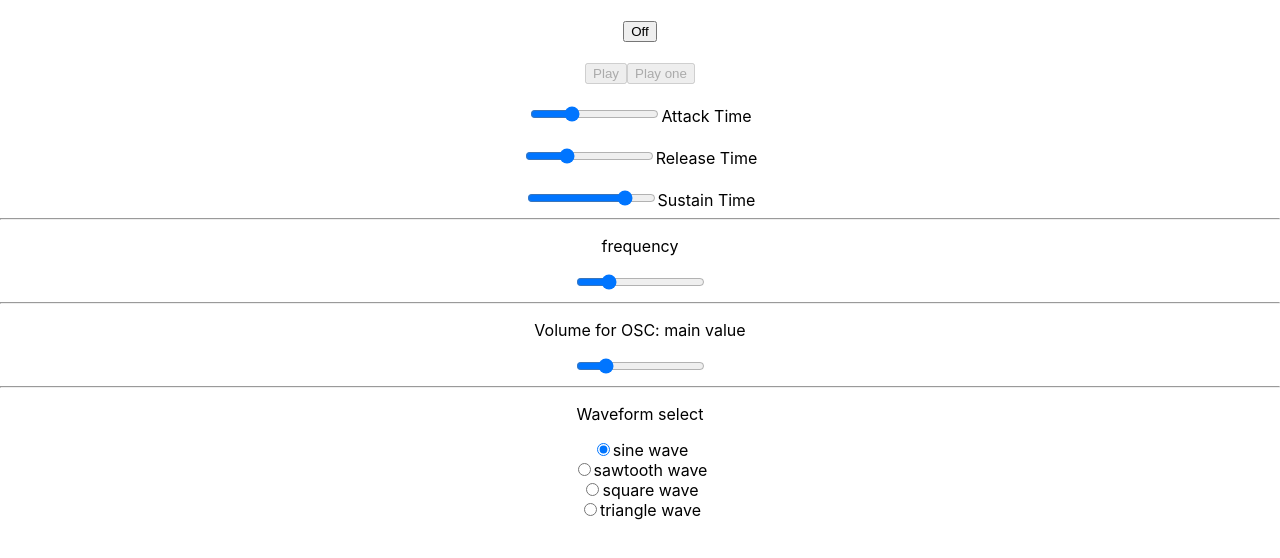
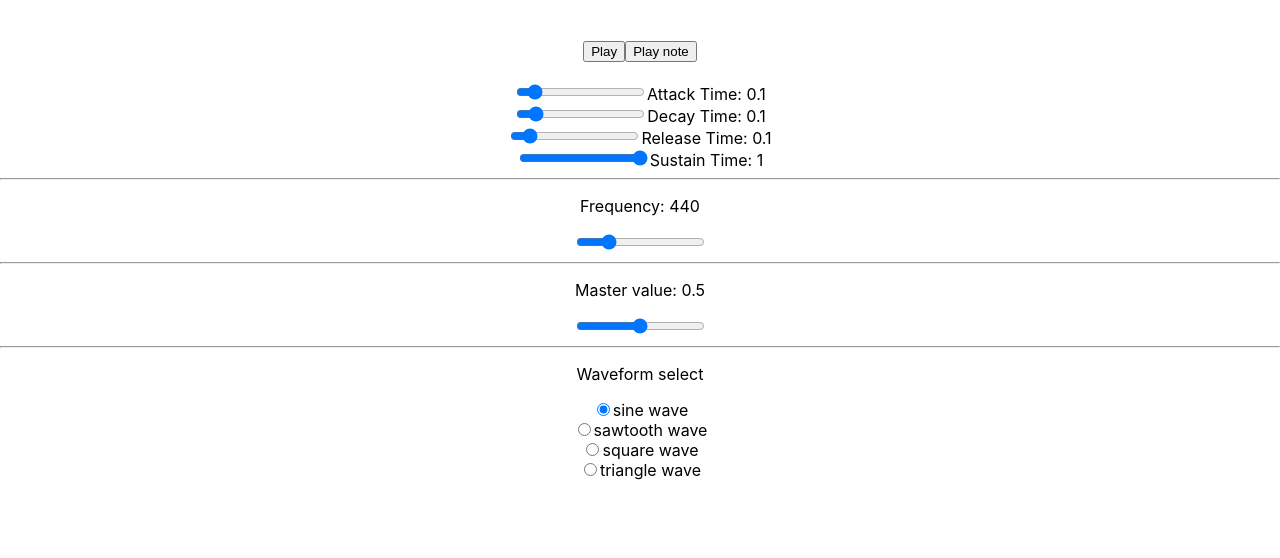
Before and after one commit to straburzynski/SynthJS, a React (Create React App) app: page / in a window 1280 px wide. Shown: the top 558 px of the page. Built offline with nearby package versions, Linux system fonts and the light colour scheme.

Commit message:
Full ADSR support, play note with selected frequency.

```diff
--- a/src/App.tsx
+++ b/src/App.tsx
@@ -1,80 +1,124 @@
 import React, { useEffect, useRef, useState } from 'react';
 import VolumeComponent from './components/volume-component/VolumeComponent';
 import { WaveformEnum } from './models/WaveformEnum';
+import FrequencyComponent from './components/frequency-component/FrequencyComponent';
 import './App.css';
-import FrequencyComponent from './components/frequency-component/FrequencyComponent';
 
 const AudioContext = window.AudioContext || (window as any).webkitAudioContext;
 
 function App() {
     const audioContextRef = useRef<any>();
+    const vcoRef = useRef<any>();
+    const vcaRef = useRef<any>();
     const lfoRef = useRef<any>();
-    const vcaRef = useRef<any>();
+    const masterVcaRef = useRef<any>();
 
     const [playing, setPlaying] = useState(false);
     const [waveform, setWaveform] = useState<OscillatorType>(WaveformEnum.SINE);
-    const [attack, setAttack] = useState<number>(0.3);
-    const [release, setRelease] = useState<number>(0.3);
-    const [sustain, setSustain] = useState<number>(0.8);
-    const [noteLength, setNoteLength] = useState<number>(1);
+    const [masterVolume, setMasterVolume] = useState<number>(0.5);
+
+    const [attack, setAttack] = useState<number>(0.1);
+    const [decay, setDecay] = useState<number>(0.1);
+    const [release, setRelease] = useState<number>(0.1);
+    const [sustain, setSustain] = useState<number>(1);
+
     const [frequency, setFrequency] = useState<number>(440);
-    const [synthesizerActive, setSynthesizerActive] = useState<boolean>(false);
 
     useEffect(() => {
         // new context
         const audioContext = new AudioContext();
-        // VCA - gain node
+        audioContext.suspend();
+
+        // create osc and gain
+        let VCO = audioContext.createOscillator();
         let VCA = audioContext.createGain();
-        audioContext.suspend();
-        // connect
-        VCA.connect(audioContext.destination);
+        let masterVCA = audioContext.createGain();
+
+        // connect modules
+        VCO.connect(VCA);
+        VCA.connect(masterVCA);
+        masterVCA.connect(audioContext.destination);
+
+        // set volume
+        masterVCA.gain.value = masterVolume;
+        VCA.gain.value = 0;
+        VCO.start(0);
+
         audioContextRef.current = audioContext;
+        masterVcaRef.current = masterVCA;
+        vcoRef.current = VCO;
         vcaRef.current = VCA;
     }, []);
 
-    const toggleSynthesizer = () => {
-        if (synthesizerActive) {
-            audioContextRef.current.suspend();
-        } else {
-            audioContextRef.current.resume();
+    const handleNote = (e: any) => {
+        audioContextRef.current.resume();
+        switch (e.type) {
+            case 'mousedown':
+                console.log('mouse down freq', frequency);
+                vcoRef.current.type = waveform;
+                vcoRef.current.frequency.setValueAtTime(frequency, 0);
+                vcaRef.current.gain.value = 1;
+                envelopeOn(vcaRef.current.gain, attack, decay, sustain);
+                break;
+            case 'mouseup':
+                vcoRef.current.type = waveform;
+                envelopeOff(vcaRef.current.gain, release);
+                break;
         }
-        setSynthesizerActive((active) => !active);
     };
+
+    function envelopeOn(vcaGain: any, a: number, d: number, s: number) {
+        const now = audioContextRef.current.currentTime;
+        vcaGain.cancelScheduledValues(0);
+        vcaGain.setValueAtTime(0, now);
+        vcaGain.linearRampToValueAtTime(1, now + a);
+        vcaGain.linearRampToValueAtTime(s, now + a + d);
+    }
+
+    function envelopeOff(vcaGain: any, r: number) {
+        const now = audioContextRef.current.currentTime;
+        vcaGain.cancelScheduledValues(0);
+        vcaGain.setValueAtTime(vcaGain.value, now);
+        vcaGain.linearRampToValueAtTime(0, now + r);
+    }
+
     const toggleOscillator = () => {
         if (playing) {
             lfoRef.current.stop();
         } else {
-            // LFO - oscillator node
             let LFO = audioContextRef.current.createOscillator();
             LFO.type = waveform;
-            // LFO.frequency.value = 440;
-            LFO.connect(vcaRef.current);
+            LFO.connect(masterVcaRef.current);
             lfoRef.current = LFO;
             lfoRef.current.start();
         }
         setPlaying((play) => !play);
     };
 
-    const createOscillator = () => {
-        const osc = audioContextRef.current.createOscillator();
-        const noteGain = audioContextRef.current.createGain();
-        noteGain.gain.setValueAtTime(0, 0);
-        noteGain.gain.linearRampToValueAtTime(sustain, audioContextRef.current.currentTime + noteLength * attack);
-        noteGain.gain.setValueAtTime(sustain, audioContextRef.current.currentTime + noteLength - noteLength * release);
-        noteGain.gain.linearRampToValueAtTime(0, audioContextRef.current.currentTime + noteLength);
+    const handleFrequencyChange = (value: number) => {
+        console.log('update freq', value);
+        if (lfoRef.current) {
+            lfoRef.current.frequency.setValueAtTime(value, 0);
+        }
+        setFrequency(value);
+    };
 
-        osc.type = waveform;
-        osc.frequency.setValueAtTime(600, 0);
-        osc.start(0);
-        osc.stop(audioContextRef.current.currentTime + 1);
-        osc.connect(noteGain);
-        noteGain.connect(audioContextRef.current.destination);
+    const handleMasterVolumeChange = (value: number) => {
+        console.log('master vol', value);
+        masterVcaRef.current.gain.value = value;
+        setMasterVolume(value);
     };
 
     const handleAttackChange = (event: any) => {
         const changedAttack: number = event.target.valueAsNumber;
         console.log('attack: ', changedAttack);
         setAttack(changedAttack);
+    };
+
+    const handleDecayChange = (event: any) => {
+        const changedDecay: number = event.target.valueAsNumber;
+        console.log('decay: ', changedDecay);
+        setDecay(changedDecay);
     };
 
     const handleSustainChange = (event: any) => {
@@ -101,16 +145,13 @@ function App() {
     return (
         <div className="App">
             <br />
-            <button onClick={toggleSynthesizer}>
-                <span>{synthesizerActive ? 'On' : 'Off'}</span>
-            </button>
             <div>
                 <br />
-                <button onClick={toggleOscillator} disabled={!synthesizerActive}>
+                <button onClick={toggleOscillator}>
                     <span>{playing ? 'Pause' : 'Play'}</span>
                 </button>
-                <button onClick={createOscillator} disabled={!synthesizerActive}>
-                    <span>Play one</span>
+                <button id="play-note" onMouseDown={handleNote} onMouseUp={handleNote}>
+                    Play note
                 </button>
                 <br />
                 <br />
@@ -124,11 +165,21 @@ function App() {
                     value={attack}
                     onChange={handleAttackChange}
                 />
-                <label htmlFor="attack-control">Attack Time</label>
+                <label htmlFor="attack-control">Attack Time: {attack}</label>
+                <br />
+                <input
+                    type="range"
+                    id="decay-control"
+                    name="decay-control"
+                    min={0}
+                    max={1}
+                    step={0.05}
+                    value={decay}
+                    onChange={handleDecayChange}
+                />
+                <label htmlFor="decay-control">Decay Time: {decay}</label>
 
                 <br />
-                <br />
-
                 <input
                     type="range"
                     id="release-control"
@@ -139,10 +190,8 @@ function App() {
                     value={release}
                     onChange={handleReleaseChange}
                 />
-                <label htmlFor="release-control">Release Time</label>
+                <label htmlFor="release-control">Release Time: {release}</label>
                 <br />
-                <br />
-
                 <input
                     type="range"
                     id="sustain-control"
@@ -153,12 +202,20 @@ function App() {
                     value={sustain}
                     onChange={handleSustainChange}
                 />
-                <label htmlFor="sustain-control">Sustain Time</label>
+                <label htmlFor="sustain-control">Sustain Time: {sustain}</label>
                 <br />
                 <hr />
-                <FrequencyComponent name={'frequency'} nodeRef={lfoRef} />
+                <FrequencyComponent
+                    name={'Frequency'}
+                    frequency={frequency}
+                    onFrequencyChange={handleFrequencyChange}
+                />
                 <hr />
-                <VolumeComponent name={'main value'} gainNode={vcaRef} />
+                <VolumeComponent
+                    name={'Master value'}
+                    volume={masterVolume}
+                    onVolumeChange={handleMasterVolumeChange}
+                />
                 <hr />
                 <p>Waveform select</p>
                 {Object.values(WaveformEnum).map((w, i) => {
--- a/src/components/frequency-component/FrequencyComponent.tsx
+++ b/src/components/frequency-component/FrequencyComponent.tsx
@@ -1,19 +1,18 @@
-import React, { useState } from 'react';
+import React from 'react';
 import RangeInput from '../shared/range-input/RangeInput';
 
-const FrequencyComponent = ({ name, nodeRef }: any) => {
-    const [frequency, setFrequency] = useState<number>(440);
-
+const FrequencyComponent = ({ name, frequency, onFrequencyChange }: any) => {
     const handleFrequencyChange = (event: any) => {
-        const changedFrequency: number = event.target.value;
+        const changedFrequency: number = event.target.valueAsNumber;
         console.log('frequency change: ', name, changedFrequency);
-        setFrequency(changedFrequency);
-        nodeRef.current.frequency.value = changedFrequency;
+        onFrequencyChange(changedFrequency);
     };
 
     return (
         <div>
-            <p>{name}</p>
+            <p>
+                {name}: {frequency}
+            </p>
             <RangeInput min={220} max={1200} step={10} value={frequency} onChange={handleFrequencyChange} />
             <br />
         </div>
--- a/src/components/volume-component/VolumeComponent.tsx
+++ b/src/components/volume-component/VolumeComponent.tsx
@@ -1,20 +1,19 @@
-import React, { useState } from 'react';
+import React from 'react';
 import RangeInput from '../shared/range-input/RangeInput';
 
-const VolumeComponent = ({ name, gainNode }: any) => {
-    const [masterVolumeLevel, setMasterVolumeLevel] = useState<number>(0.2);
-
+const VolumeComponent = ({ name, volume, onVolumeChange }: any) => {
     const handleVolumeChange = (event: any) => {
-        const volumeLevel: number = event.target.value;
+        const volumeLevel: number = event.target.valueAsNumber;
         console.log('volume change: ', name, volumeLevel);
-        setMasterVolumeLevel(volumeLevel);
-        gainNode.current.gain.value = volumeLevel;
+        onVolumeChange(volumeLevel);
     };
 
     return (
         <div>
-            <p>Volume for OSC: {name}</p>
-            <RangeInput min={0} max={1} step={0.05} value={masterVolumeLevel} onChange={handleVolumeChange} />
+            <p>
+                {name}: {volume}
+            </p>
+            <RangeInput min={0} max={1} step={0.05} value={volume} onChange={handleVolumeChange} />
             <br />
         </div>
     );
```
